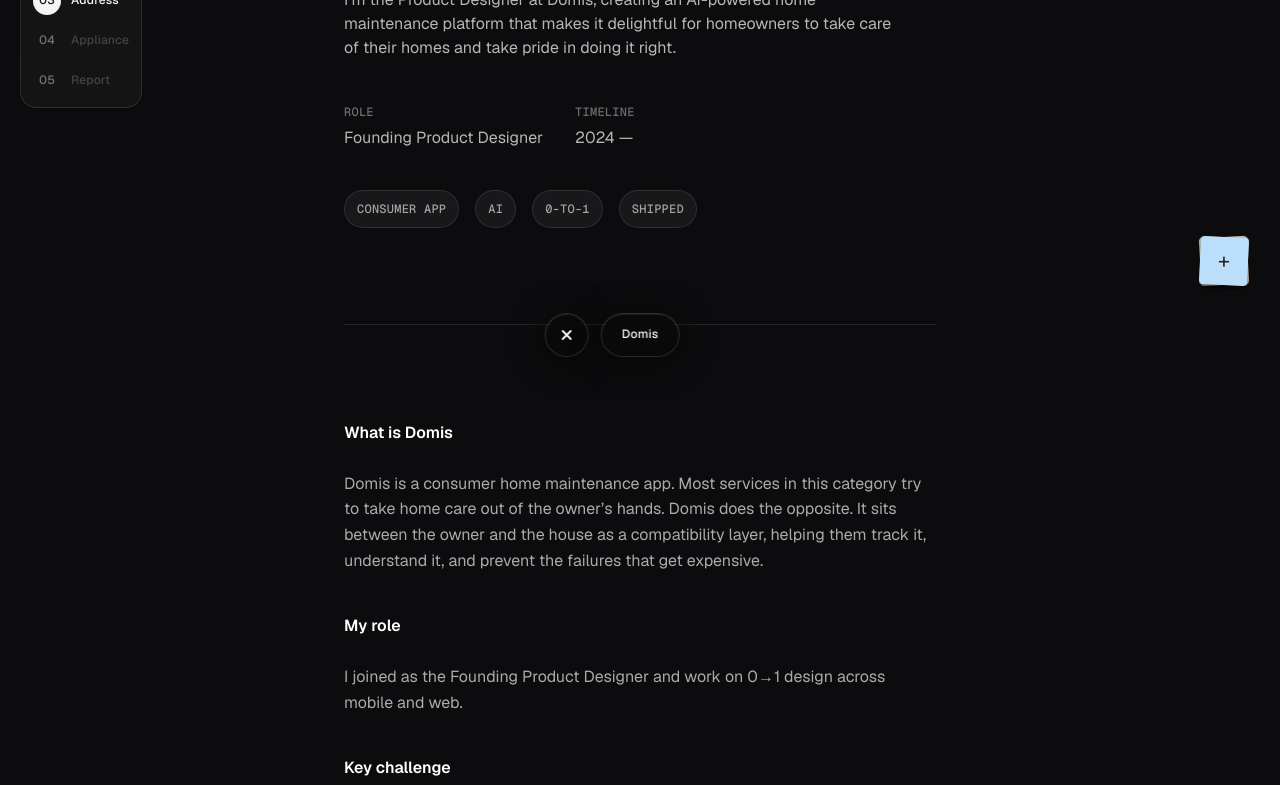
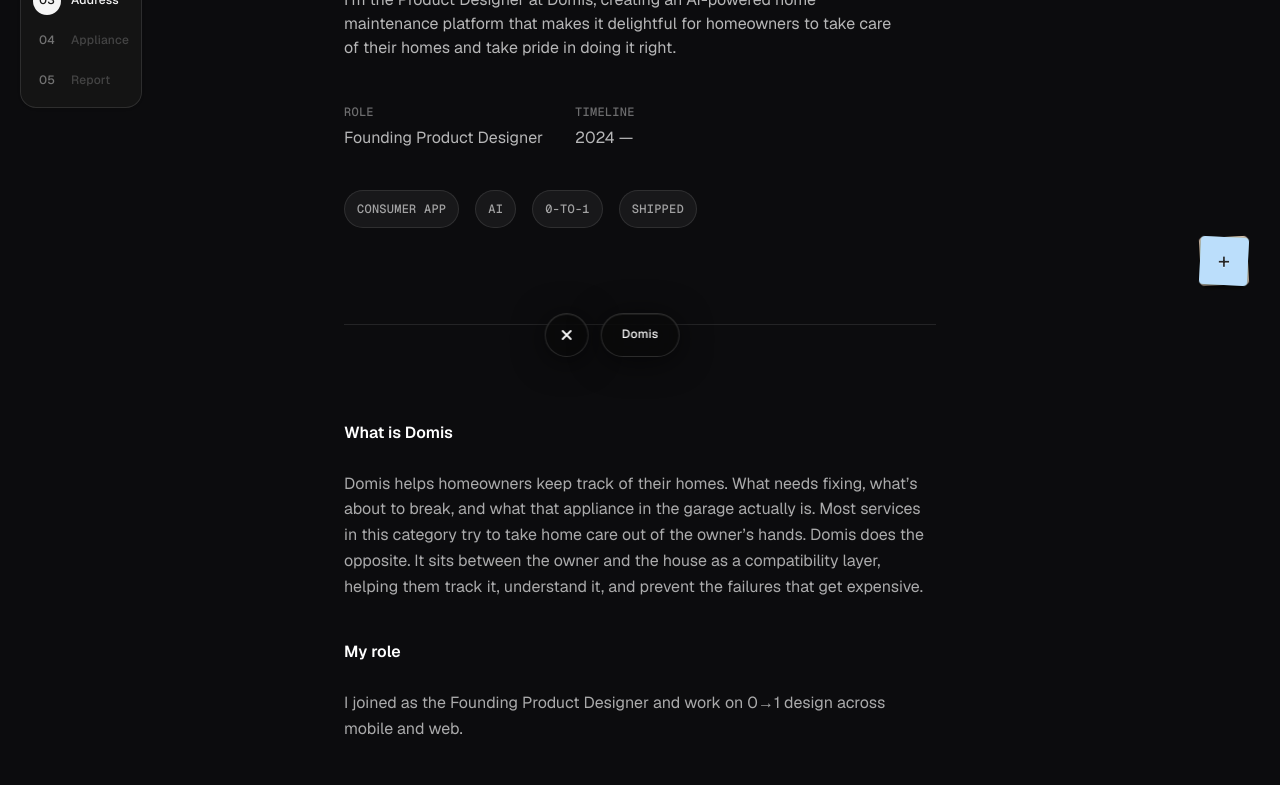
Before and after one commit to hridaew/hridaew-portfolio, a Next.js app: page /domis in a window 1280 px wide. Shown: the part 419-1204 px from the top of the page. Built offline with nearby package versions, Linux system fonts and the light colour scheme.

Commit message:
Update Domis overview opening copy
Replace the first What is Domis sentence with the new homeowners
tracking lead-in while keeping the rest of the paragraph.

Co-authored-by: hridaew <hridaew@users.noreply.github.com>

```diff
--- a/src/components/domis/DomisCaseStudyBody.tsx
+++ b/src/components/domis/DomisCaseStudyBody.tsx
@@ -38,11 +38,13 @@ export function DomisCaseStudyBody() {
                 What is Domis
               </p>
               <p className="site-body text-white/65">
-                Domis is a consumer home maintenance app. Most services in this
-                category try to take home care out of the owner&rsquo;s hands.
-                Domis does the opposite. It sits between the owner and the house
-                as a compatibility layer, helping them track it, understand it,
-                and prevent the failures that get expensive.
+                Domis helps homeowners keep track of their homes. What needs
+                fixing, what&rsquo;s about to break, and what that appliance in
+                the garage actually is. Most services in this category try to
+                take home care out of the owner&rsquo;s hands. Domis does the
+                opposite. It sits between the owner and the house as a
+                compatibility layer, helping them track it, understand it, and
+                prevent the failures that get expensive.
               </p>
             </div>
 
```
